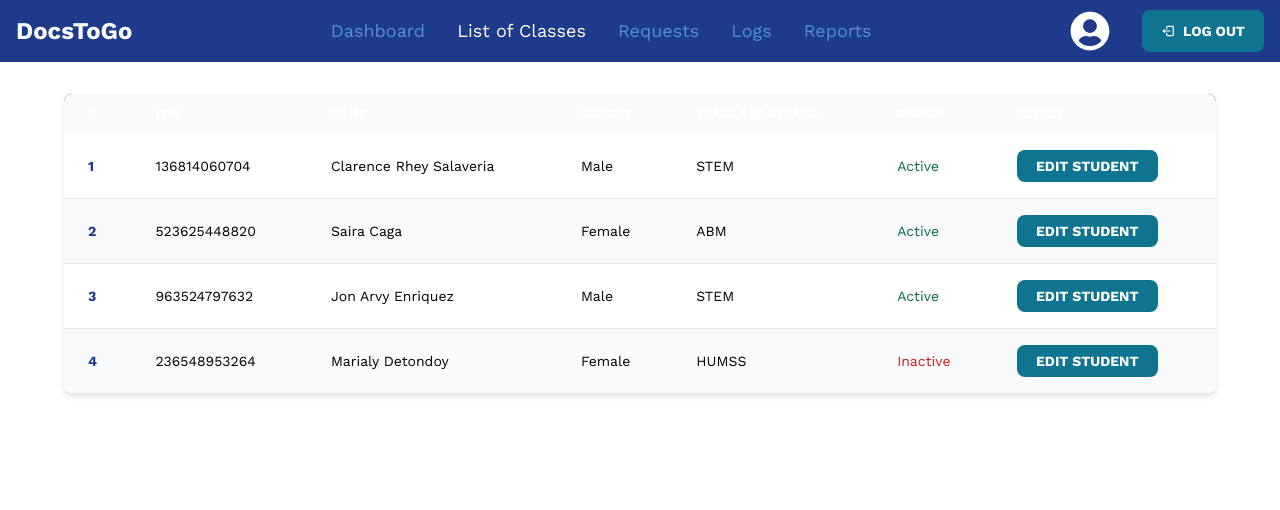
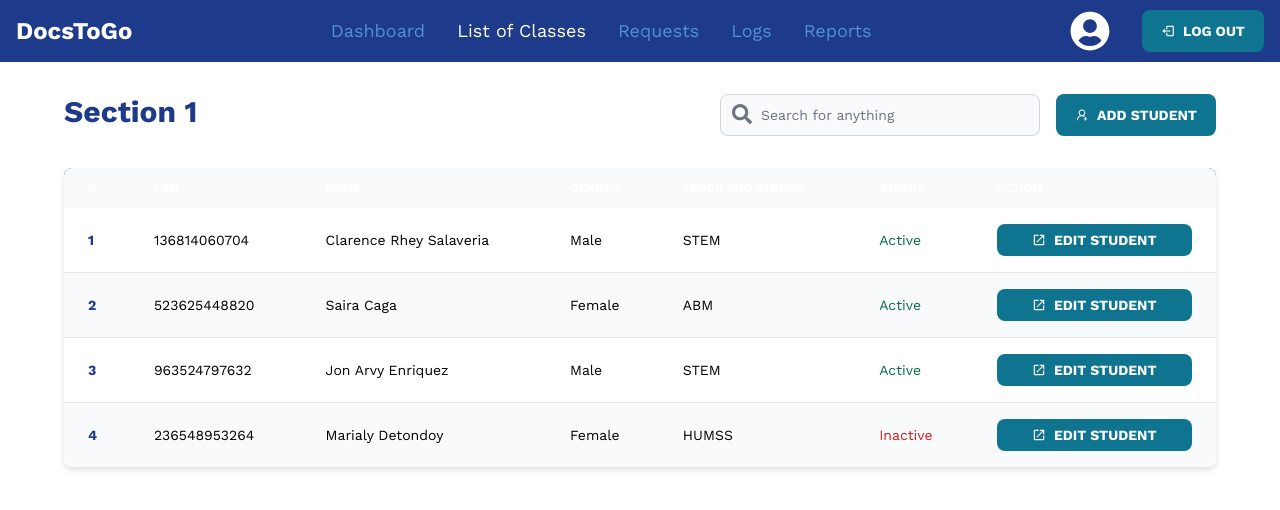
Before and after one commit to arvy-rence/docxtogo-admin, a Next.js app: page /dashboard/class-list/1 in a window 1280 px wide. Shown: the top 510 px of the page. Built offline with nearby package versions, Linux system fonts and the light colour scheme.

Commit message:
[UPDATE] / Working search logic

```diff
--- a/components/class-list/ClassTable.jsx
+++ b/components/class-list/ClassTable.jsx
@@ -1,16 +1,50 @@
-import React, {useState} from "react";
-import {Button, Table} from "flowbite-react";
+import React, {useEffect, useState} from "react";
+import {Button, Table, TextInput} from "flowbite-react";
+import {FaSearch} from "react-icons/fa";
+import {IoMdOpen} from "react-icons/io";
+import {AddStudentModal} from "./AddStudentModal";
 
 /**
  * Table to display the list of students in a specific section
+ * @param section Section of the class list to be consumed by AddStudentModal
  * @param students Array of student objects to be displayed in the table
  * @returns {JSX.Element}
  * @constructor
  */
-export const ClassTable = ({students}) => {
+export const ClassTable = ({section, students}) => {
   const tableHeaders = ["#", "LRN", "Name", "Gender", "Track and Strand", "Status", "Action"];
+  const [search, setSearch] = useState("");
+  // will throw an error if students is passed (async state is not allowed)
+  const [filteredStudents, setFilteredStudents] = useState(students);
+
+  useEffect(() => {
+    const nameMatches = students.filter(student => student.name.toLowerCase().includes(search.toLowerCase()));
+    const lrnMatches = students.filter(student => student.lrn.toLowerCase().includes(search.toLowerCase()));
+    const matches = [...nameMatches, ...lrnMatches];
+    const uniqueMatches = [...new Set(matches)];
+    setFilteredStudents(uniqueMatches);
+  }, [search]);
+
 
   return (
+    <>
+      <div className="my-[2rem] flex justify-between">
+        <h1 className="font-work text-3xl font-bold text-primary">
+          Section {section}
+        </h1>
+        <div className="flex gap-4">
+          <TextInput
+            id="search"
+            type="text"
+            icon={FaSearch}
+            placeholder="Search for anything"
+            onChange={(e) => setSearch(e.target.value)}
+            required={true}
+            className="font-work w-[20rem] h-[2.5rem] text-sm"
+          />
+          <AddStudentModal section={section}/>
+        </div>
+      </div>
       <Table striped={true} className="font-work">
         <Table.Head className="bg-primary text-white">
           {tableHeaders.map((header, index) => (
@@ -18,7 +52,7 @@ export const ClassTable = ({students}) => {
           ))}
         </Table.Head>
         <Table.Body className="divide-y">
-        {students.map((item, index) => (
+          {filteredStudents.map((item, index) => (
             <Table.Row key={index}>
               <Table.Cell className="text-primary font-bold">{index + 1}</Table.Cell>
               <Table.Cell className="text-black">{item.lrn}</Table.Cell>
@@ -40,7 +74,8 @@ export const ClassTable = ({students}) => {
               }
               <Table.Cell>
                 {/*TODO Add linking to actual student information (use LRN)*/}
-              <Button className="h-[2rem] uppercase font-bold">
+                <Button className="h-[2rem] uppercase font-bold" href={`/dashboard/class-list/${section}/${item.lrn}`}>
+                  <IoMdOpen className="mr-2"/>
                   Edit Student
                 </Button>
               </Table.Cell>
@@ -48,5 +83,6 @@ export const ClassTable = ({students}) => {
           ))}
         </Table.Body>
       </Table>
+    </>
   )
 }
```
Lines whose indentation alone changed are shown as unchanged.
